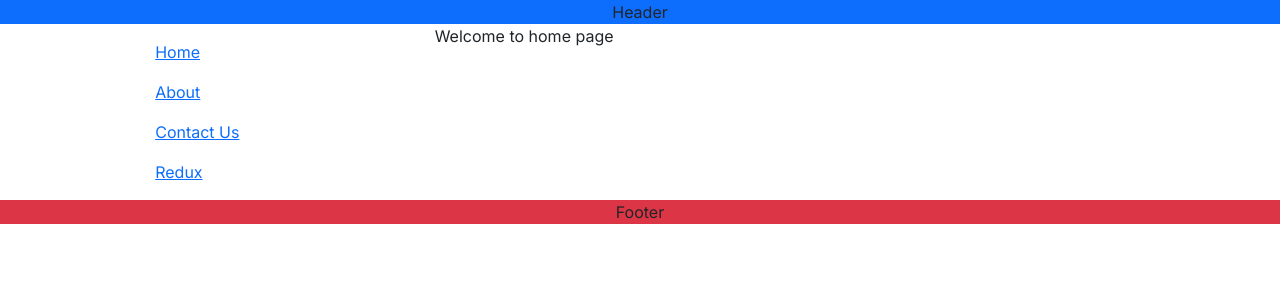
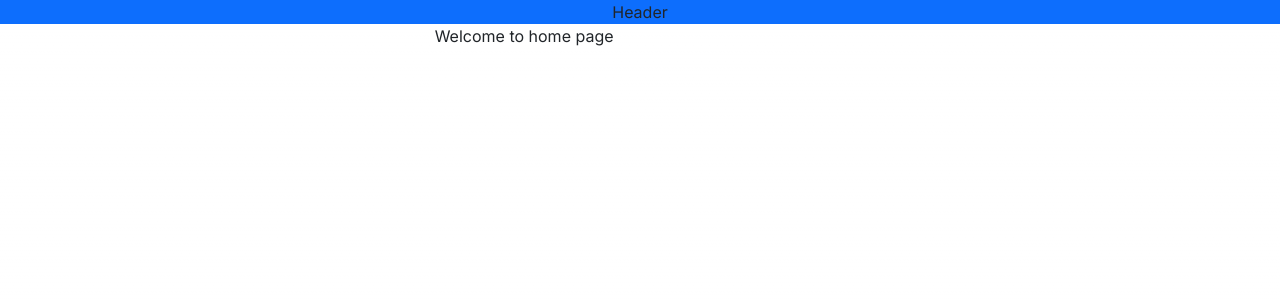
Before and after one commit to buggasai/react-basic-app, a Next.js app: page / in a window 1280 px wide. Shown: the top 300 px of the page. Built offline with nearby package versions, Linux system fonts and the light colour scheme.

Commit message:
commented

```diff
--- a/src/app/layout.js
+++ b/src/app/layout.js
@@ -1,8 +1,8 @@
 import './globals.css'
 import { Inter } from 'next/font/google'
-import {Header} from '@/components/Header'
-import {Menu} from '@/components/Menu'
-import {Footer} from '@/components/Footer'
+ import {Header} from '@/components/header'
+// import {Menu} from '@/components/menu'
+//import {Footer} from '@/components/footer'
 import 'bootstrap/dist/css/bootstrap.css';
 const inter = Inter({ subsets: ['latin'] })
 
@@ -21,14 +21,14 @@ export default function RootLayout({ children }) {
           </div>
           <div className='row'>
             <div className='col-4'>
-                <Menu />
+                {/* <Menu /> */}
             </div>
             <div className='col-6'>
               {children}
             </div>
           </div>
           <div className='row'>
-            <Footer />
+            {/* <Footer /> */}
           </div>
         </div>
 
```
